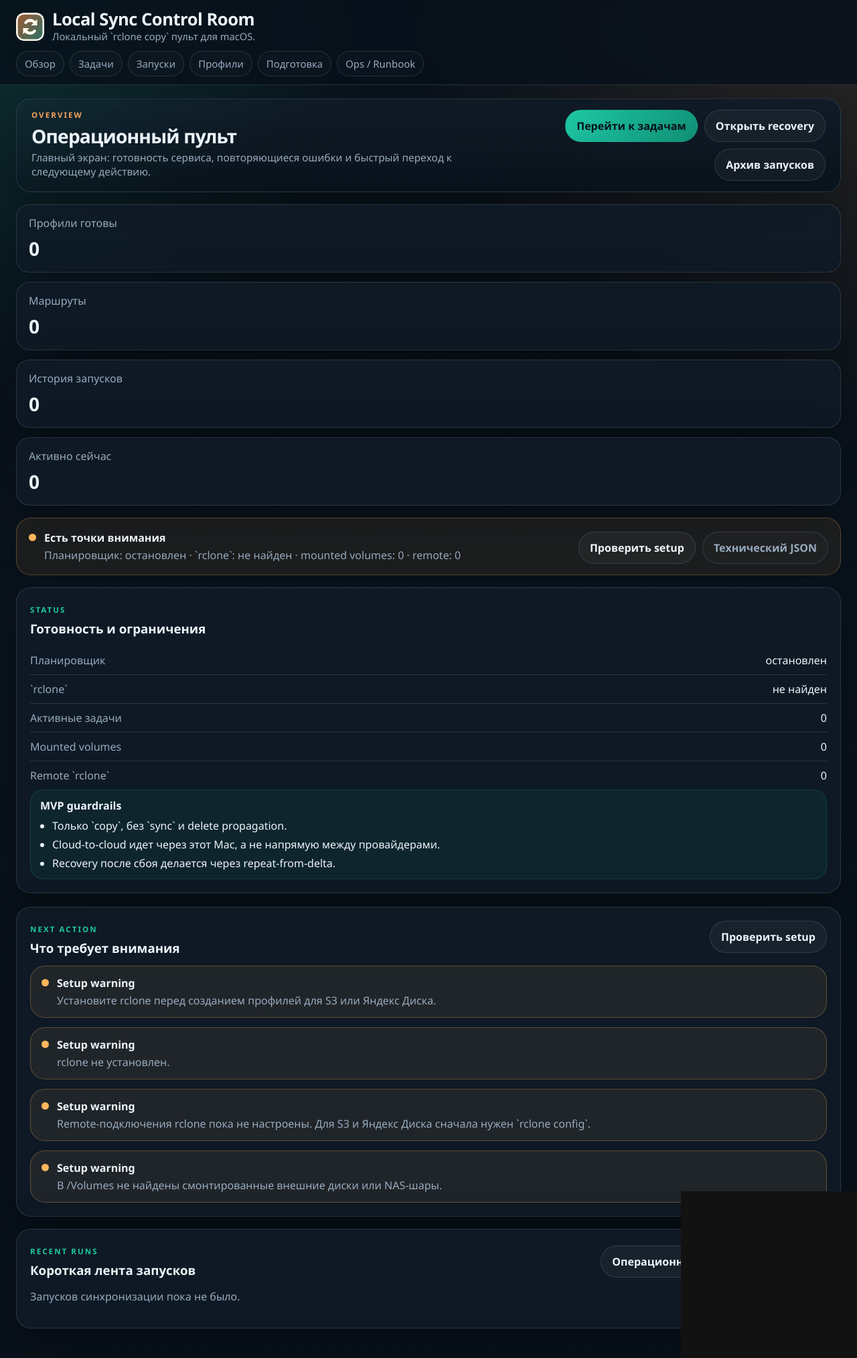
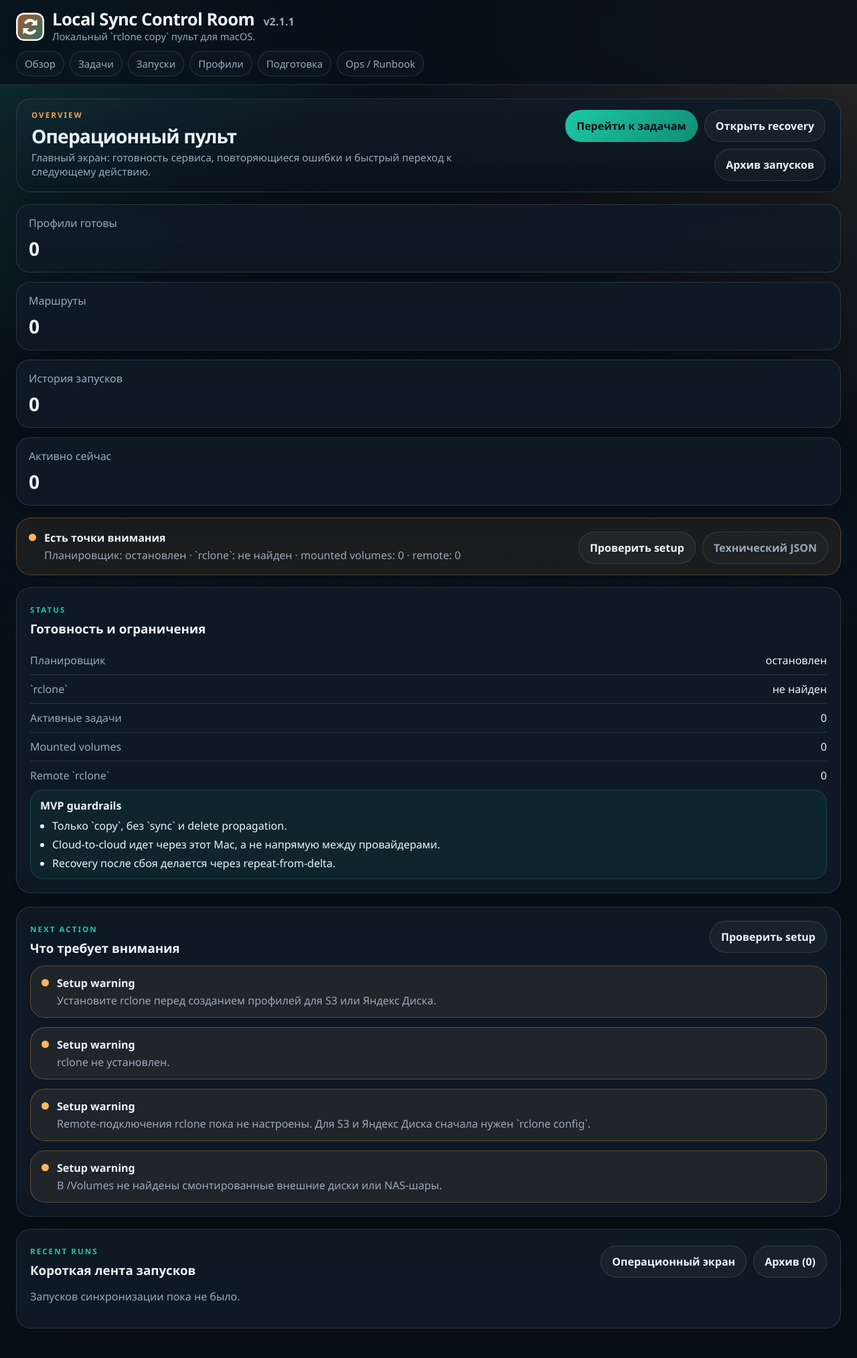
Before and after one commit to shelasmax/local-sync-dashboard, a FastAPI app: page / in a window 1280 px wide. Shown: the whole page at 67% size. Run offline with FastAPI, Linux system fonts and the light colour scheme.

Commit message:
Show version in header

```diff
--- a/app/static/style.css
+++ b/app/static/style.css
@@ -98,6 +98,16 @@ pre {
   font-size: clamp(1.3rem, 2vw, 1.8rem);
   line-height: 1;
   letter-spacing: -0.02em;
+}
+
+.brand-version {
+  display: inline-block;
+  margin-left: 0.45rem;
+  color: var(--muted);
+  font-size: 0.62em;
+  font-weight: 600;
+  letter-spacing: 0.01em;
+  vertical-align: baseline;
 }
 
 .brand-subtitle {
--- a/app/templates/base.html
+++ b/app/templates/base.html
@@ -60,7 +60,7 @@
           <div class="brand-title">
             <img class="brand-logo" src="/static/favicon.svg" alt="" />
             <div>
-              <h1>Local Sync Control Room</h1>
+              <h1>Local Sync Control Room <span class="brand-version">v2.1.1</span></h1>
               <p class="brand-subtitle">Локальный `rclone copy` пульт для macOS.</p>
             </div>
           </div>
```
